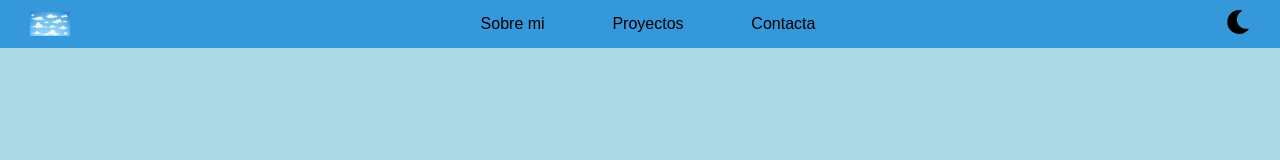
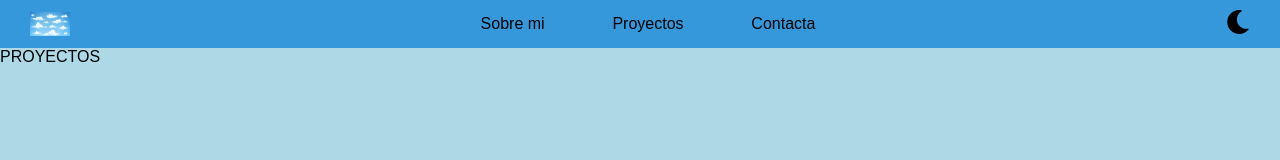
Before and after one commit to Nuria8890/portfolio, a React (Vite) app: page / in a window 1280 px wide. Shown: the top 160 px of the page. Built offline with nearby package versions, Linux system fonts and the light colour scheme; a web font is replaced by a local one.

Commit message:
create projects component

```diff
--- a/src/components/App.jsx
+++ b/src/components/App.jsx
@@ -1,5 +1,6 @@
 import "@/styles/App.scss";
 import Header from "@/components/header/Header";
+import Projects from "@/components/projects/Projects";
 import Footer from "@/components/footer/Footer";
 import { useState } from "react";
 
@@ -25,7 +26,9 @@ function App() {
         handleToogleMode={toggleMode}
         isModeLight={isModeLight}
       />
-      <main></main>
+      <main>
+        <Projects />
+      </main>
       <Footer />
     </div>
   );
--- /dev/null
+++ b/src/components/projects/Projects.jsx
@@ -0,0 +1,9 @@
+function projects() {
+  return (
+    <div>
+      <p>PROYECTOS</p>
+    </div>
+  );
+}
+
+export default projects;
```
